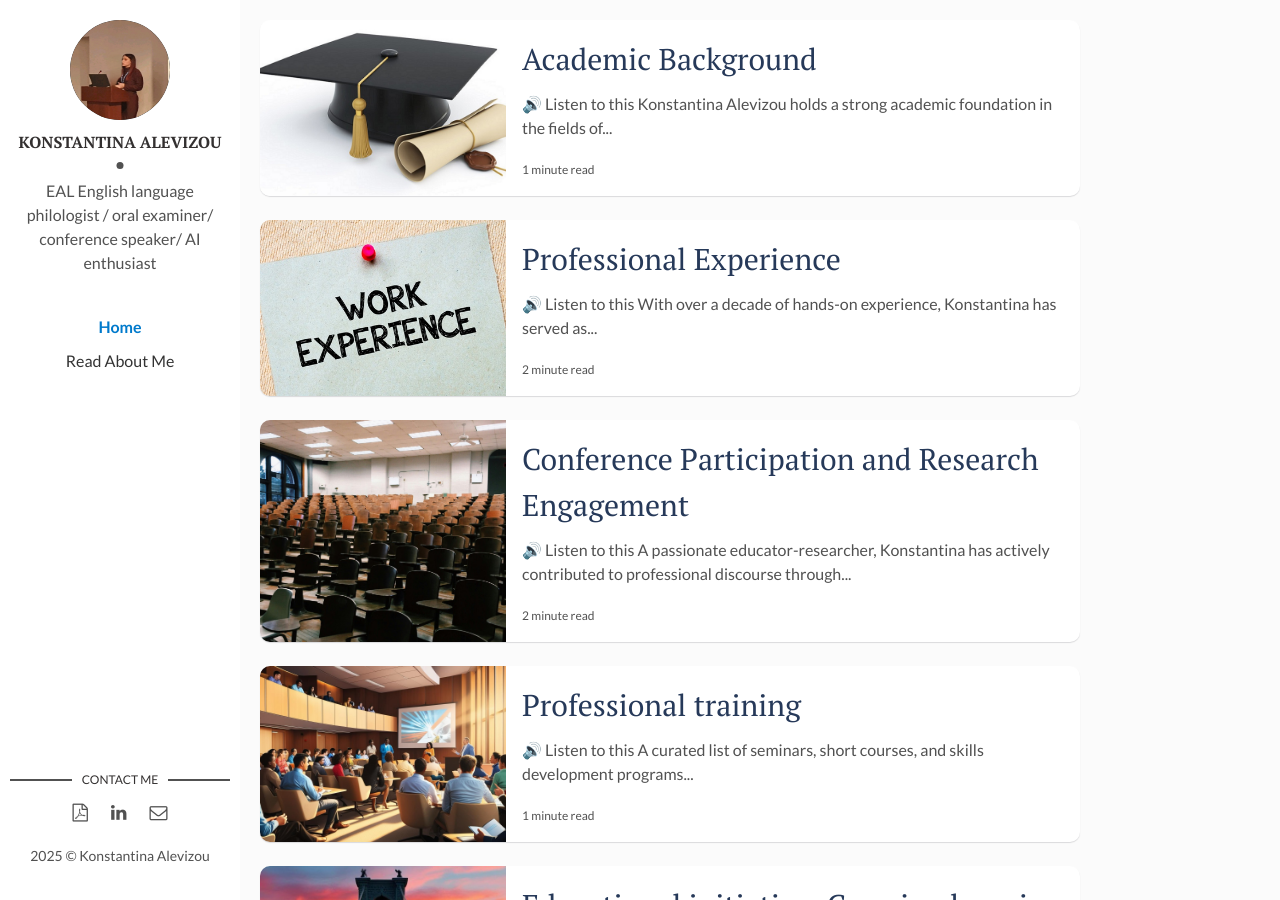
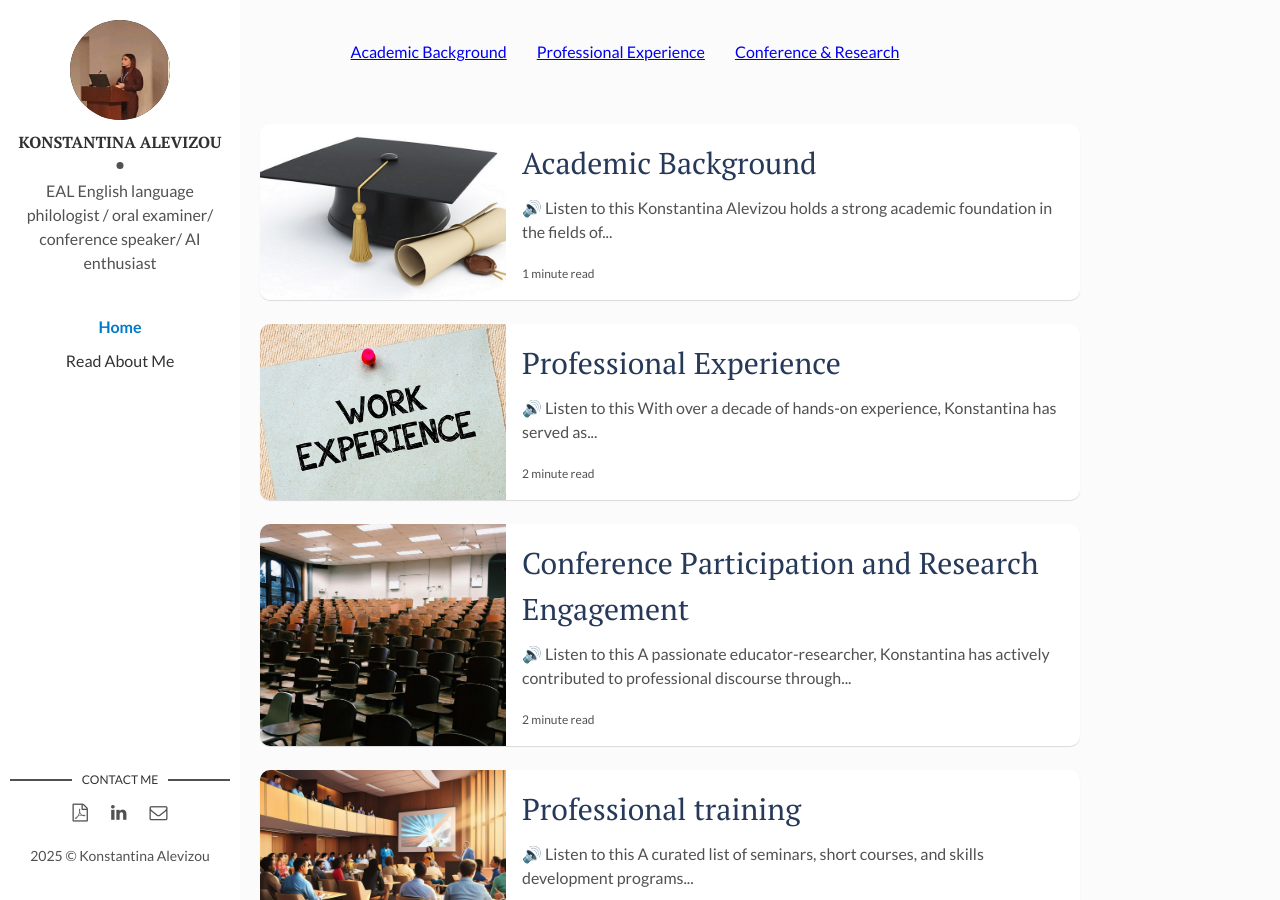
Before and after one commit to Georgechrp/konstantina-site, a Jekyll site: the page built from index.html, in a window 1280 px wide and 900 px high. Built offline with Jekyll 4.4.1, drawn with Linux system fonts in a browser that asks for light colours; the list of posts is cut into pages by our own code.

Commit message:
add menu

```diff
--- a/_layouts/default.html
+++ b/_layouts/default.html
@@ -3,6 +3,17 @@
   {% include head.html %}
   <body>
     <div class="wrapper">
+
+      <!-- 👇 Το νέο μενού -->
+      <nav style="text-align: center; margin: 40px 0;">
+        <ul style="list-style: none; display: inline-flex; gap: 30px; padding: 0; margin: 0;">
+          <li><a href="{{site.baseurl}}/academic-background.html">Academic Background</a></li>
+          <li><a href="{{site.baseurl}}/professional-experience.html">Professional Experience</a></li>
+          <li><a href="{{site.baseurl}}/conference-participation.html">Conference & Research</a></li>
+        </ul>
+      </nav>
+
+      <!-- Το κύριο περιεχόμενο της σελίδας -->
       {{ content }}
     </div>
 
```
